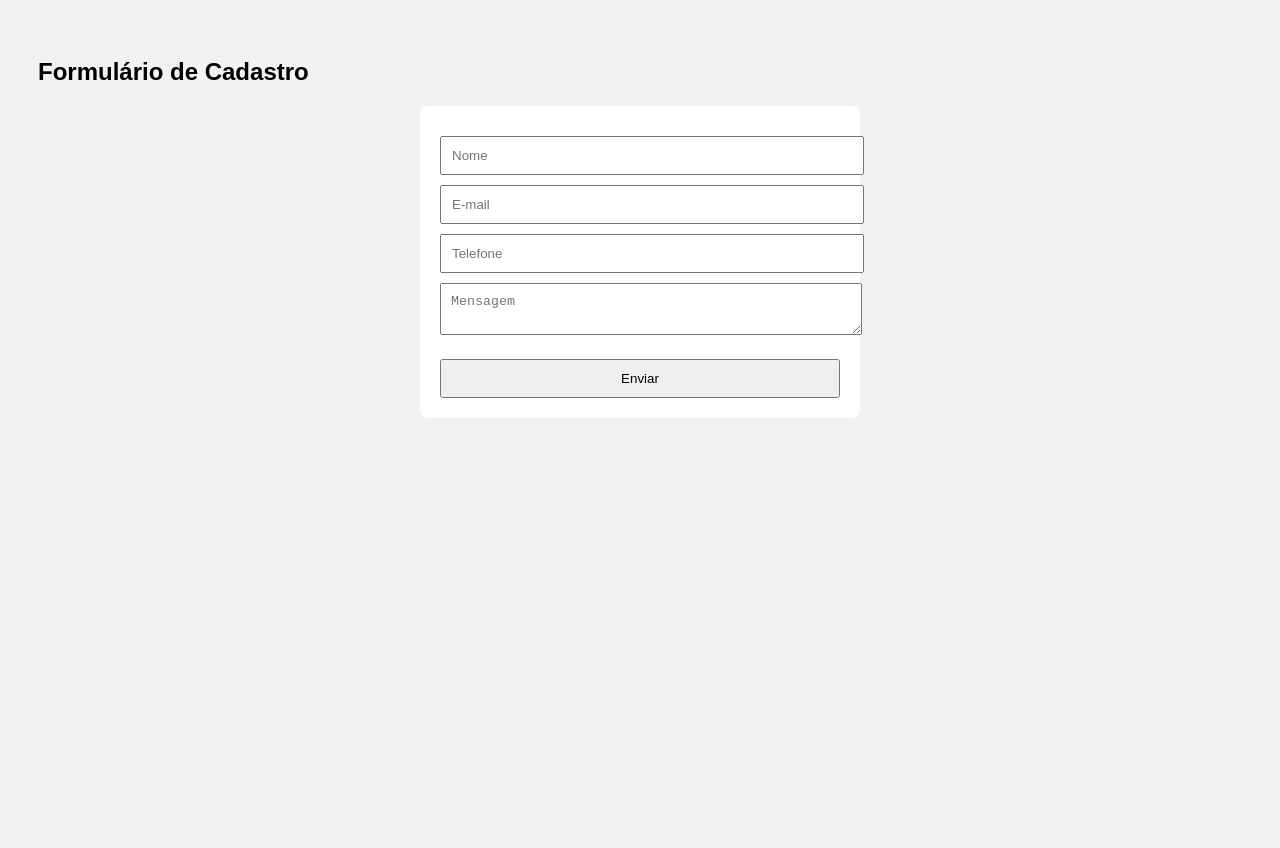
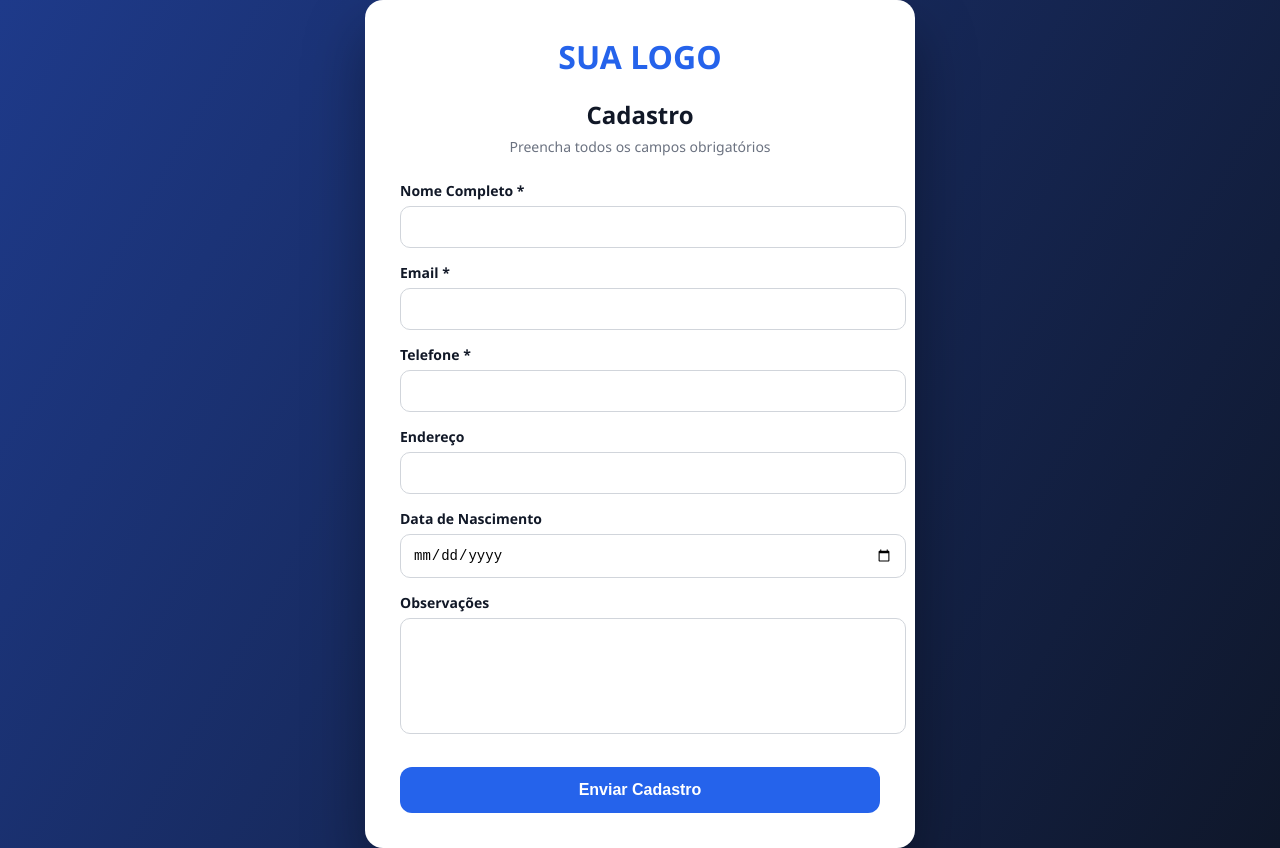
Before and after one commit to ivorod1101/formulario-cadastro, a plain HTML site: page index.html in a window 1280 px wide. Before the commit the page ends 800 px from the top, so only its background shows below. Drawn offline with Linux system fonts and the light colour scheme.

Commit message:
Revamp user registration form and styles
Updated form fields and styling for user registration.

```diff
--- a/index.html
+++ b/index.html
@@ -1,46 +1,205 @@
 <!DOCTYPE html>
-<html lang="pt">
+<html lang="pt-BR">
 <head>
 <meta charset="UTF-8">
-<title>Cadastro</title>
+<meta name="viewport" content="width=device-width, initial-scale=1.0">
+<title>Cadastro de Usuários</title>
+
 <style>
-body { font-family: Arial; background: #f2f2f2; padding: 30px; }
-form { background: white; padding: 20px; max-width: 400px; margin: auto; border-radius: 8px; }
-input, textarea { width: 100%; padding: 10px; margin-top: 10px; }
-button { margin-top: 20px; padding: 10px; width: 100%; cursor: pointer; }
+    body {
+        margin: 0;
+        font-family: 'Segoe UI', Arial, sans-serif;
+        background: linear-gradient(120deg, #1e3a8a, #0f172a);
+        min-height: 100vh;
+        display: flex;
+        justify-content: center;
+        align-items: center;
+        color: #111827;
+    }
+
+    .card {
+        background: #ffffff;
+        max-width: 480px;
+        width: 100%;
+        padding: 35px;
+        border-radius: 18px;
+        box-shadow: 0 30px 60px rgba(0,0,0,.35);
+    }
+
+    .logo {
+        text-align: center;
+        margin-bottom: 20px;
+    }
+
+    .logo span {
+        font-size: 32px;
+        font-weight: bold;
+        color: #2563eb;
+    }
+
+    h2 {
+        text-align: center;
+        margin-bottom: 6px;
+    }
+
+    .subtitle {
+        text-align: center;
+        font-size: 14px;
+        color: #6b7280;
+        margin-bottom: 25px;
+    }
+
+    label {
+        margin-top: 15px;
+        display: block;
+        font-weight: 600;
+        font-size: 14px;
+    }
+
+    input, textarea {
+        width: 100%;
+        padding: 12px;
+        margin-top: 6px;
+        border-radius: 10px;
+        border: 1px solid #d1d5db;
+        font-size: 14px;
+    }
+
+    input:focus, textarea:focus {
+        outline: none;
+        border-color: #2563eb;
+        box-shadow: 0 0 0 2px rgba(37,99,235,.2);
+    }
+
+    textarea {
+        resize: none;
+        height: 90px;
+    }
+
+    button {
+        width: 100%;
+        margin-top: 28px;
+        padding: 14px;
+        background: #2563eb;
+        color: white;
+        border: none;
+        border-radius: 12px;
+        font-size: 16px;
+        font-weight: bold;
+        cursor: pointer;
+        transition: .3s;
+    }
+
+    button:hover {
+        background: #1e40af;
+    }
+
+    .error {
+        border-color: #dc2626 !important;
+    }
+
+    .success-message {
+        display: none;
+        text-align: center;
+        font-size: 18px;
+        color: #16a34a;
+    }
+
+    @media(max-width:520px) {
+        .card {
+            margin: 10px;
+            padding: 25px;
+        }
+    }
 </style>
 </head>
 <body>
 
-<h2>Formulário de Cadastro</h2>
+<div class="card">
+    <div class="logo">
+        <span>SUA LOGO</span>
+    </div>
 
-<form id="form">
-    <input type="text" name="nome" placeholder="Nome" required>
-    <input type="email" name="email" placeholder="E-mail" required>
-    <input type="text" name="telefone" placeholder="Telefone" required>
-    <textarea name="mensagem" placeholder="Mensagem"></textarea>
-    <button type="submit">Enviar</button>
-</form>
+    <form id="form">
+        <h2>Cadastro</h2>
+        <div class="subtitle">Preencha todos os campos obrigatórios</div>
+
+        <label>Nome Completo *</label>
+        <input type="text" name="nome" required>
+
+        <label>Email *</label>
+        <input type="email" name="email" required>
+
+        <label>Telefone *</label>
+        <input type="text" name="telefone" required>
+
+        <label>Endereço</label>
+        <input type="text" name="endereco">
+
+        <label>Data de Nascimento</label>
+        <input type="date" name="data">
+
+        <label>Observações</label>
+        <textarea name="observacoes"></textarea>
+
+        <button type="submit">Enviar Cadastro</button>
+    </form>
+
+    <div class="success-message" id="success">
+        ✅ Obrigado! Seus dados foram enviados com sucesso.
+    </div>
+</div>
 
 <script>
-const scriptURL = "https://script.google.com/macros/s/AKfycbwYyLh_Pm7zvQb9AgAy8TKcsRoYVmP-gePykXKwy2XHy0Y8aC4KxbdVKMMhzrXc7Z2e/exec";
+const scriptURL = "COLE_AQUI_SEU_LINK_DO_APPS_SCRIPT";
+const form = document.getElementById("form");
+const success = document.getElementById("success");
 
-document.getElementById("form").addEventListener("submit", function(e) {
+// Máscara de telefone
+form.telefone.addEventListener("input", function () {
+    this.value = this.value
+        .replace(/\D/g, "")
+        .replace(/^(\d{2})(\d)/g, "($1) $2")
+        .replace(/(\d{5})(\d)/, "$1-$2")
+        .slice(0, 15);
+});
+
+// Envio e validação
+form.addEventListener("submit", e => {
     e.preventDefault();
 
+    let valid = true;
+    [...form.elements].forEach(el => el.classList.remove("error"));
+
+    if (!form.nome.value) valid = false;
+    if (!form.email.value) valid = false;
+    if (!form.telefone.value) valid = false;
+
+    if (!valid) {
+        [...form.elements].forEach(el => {
+            if (el.required && !el.value) el.classList.add("error");
+        });
+        return;
+    }
+
     const data = {
-        nome: this.nome.value,
-        email: this.email.value,
-        telefone: this.telefone.value,
-        mensagem: this.mensagem.value
+        nome: form.nome.value,
+        email: form.email.value,
+        telefone: form.telefone.value,
+        endereco: form.endereco.value,
+        dataNascimento: form.data.value,
+        observacoes: form.observacoes.value
     };
 
     fetch(scriptURL, {
         method: "POST",
         body: JSON.stringify(data)
     })
-    .then(response => alert("Cadastro enviado com sucesso!"))
-    .catch(error => alert("Erro ao enviar dados."));
+    .then(() => {
+        form.style.display = "none";
+        success.style.display = "block";
+    })
+    .catch(() => alert("Erro ao enviar os dados"));
 });
 </script>
 
```
